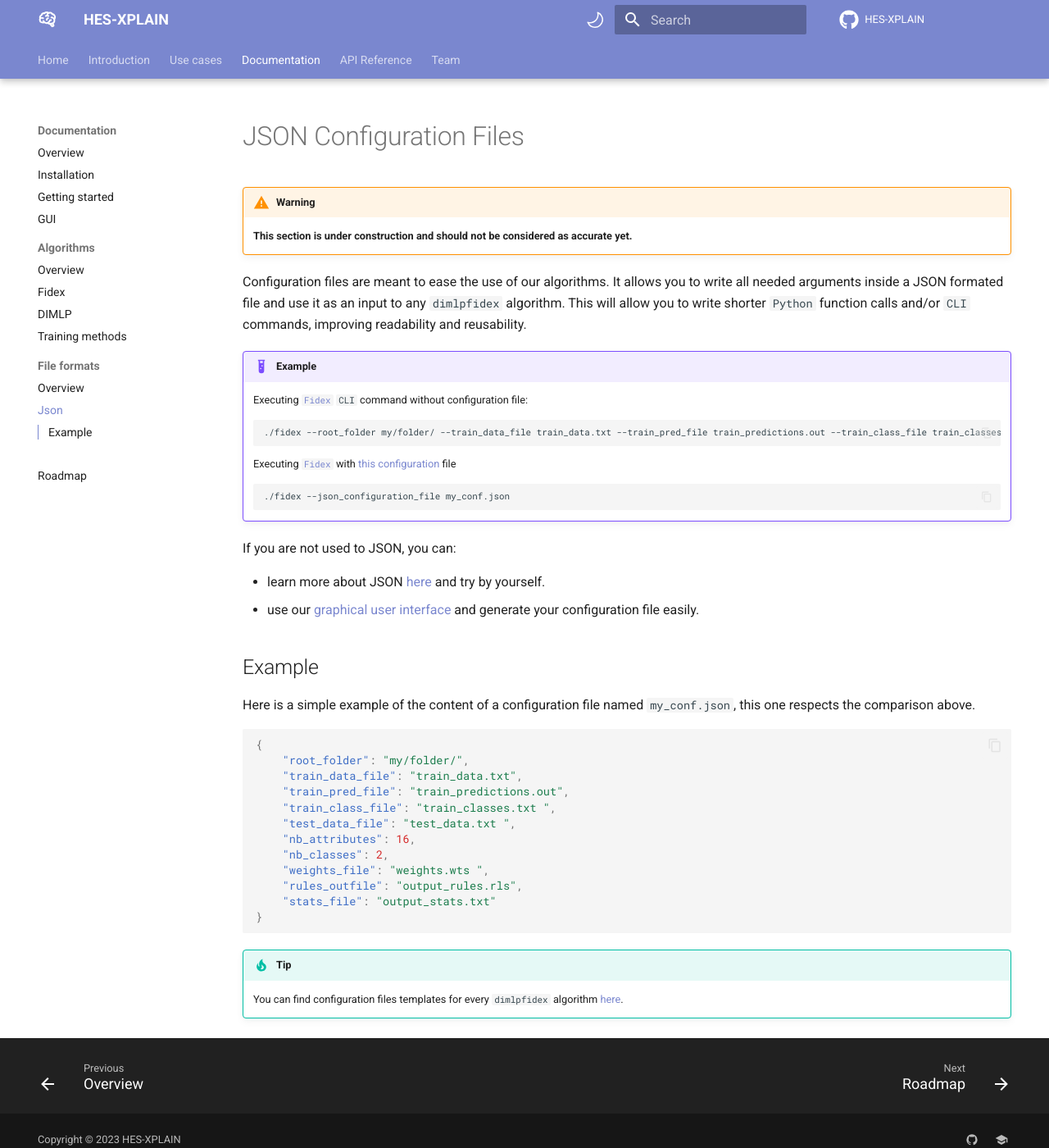
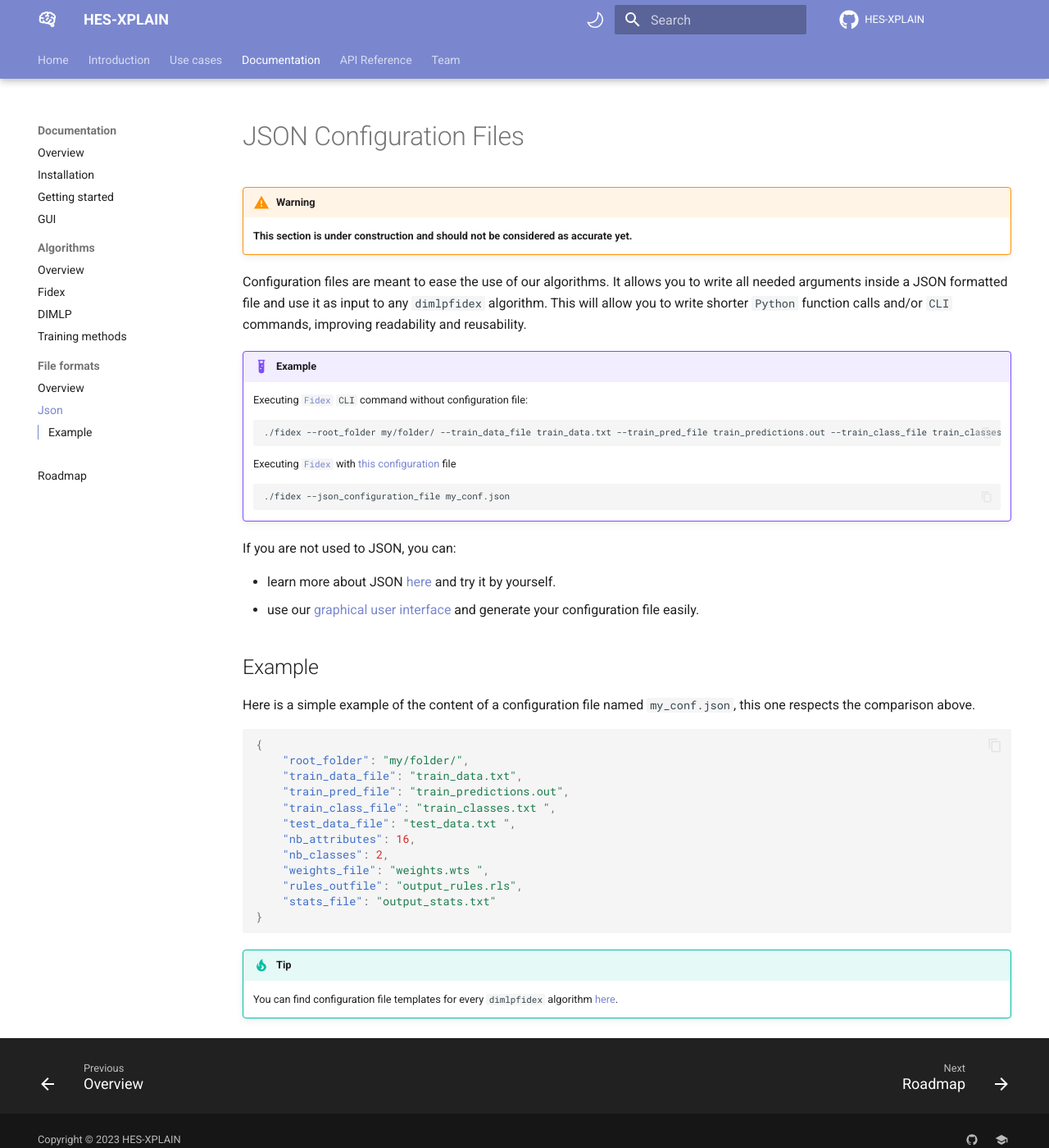
Before and after one commit to HES-XPLAIN/hes-xplain.github.io, an MkDocs documentation site: the page built from docs/documentation/file-formats/json-configuration-files.md, in a window 1280 px wide and 1400 px high. Shown: the whole window at 82% size. Built offline with MkDocs 1.6.1 and Material for MkDocs 9.7.7, drawn with Linux system fonts in a browser that asks for light colours; comment, search, counter and statistics services are not loaded.

Commit message:
Added content & fixed typos

````diff
--- a/docs/documentation/file-formats/json-configuration-files.md
+++ b/docs/documentation/file-formats/json-configuration-files.md
@@ -3,7 +3,7 @@
 !!! warning
     **This section is under construction and should not be considered as accurate yet.**
 
-Configuration files are meant to ease the use of our algorithms. It allows you to write all needed arguments inside a JSON formated file and use it as an input to any `dimlpfidex` algorithm. This will allow you to write shorter `Python` function calls and/or `CLI` commands, improving readability and reusability.
+Configuration files are meant to ease the use of our algorithms. It allows you to write all needed arguments inside a JSON formatted file and use it as input to any `dimlpfidex` algorithm. This will allow you to write shorter `Python` function calls and/or `CLI` commands, improving readability and reusability.
 
 !!!example
     Executing [`Fidex`](../algorithms/fidex/fidex.md) `CLI` command without configuration file:
@@ -18,7 +18,7 @@ Configuration files are meant to ease the use of our algorithms. It allows you t
 
 If you are not used to JSON, you can:
 
--  learn more about JSON [here](https://json.org) and try by yourself.
+-  learn more about JSON [here](https://json.org) and try it by yourself.
 -   use our [graphical user interface](../gui.md) and generate your configuration file easily.
 
 ## Example
@@ -41,4 +41,4 @@ Here is a simple example of the content of a configuration file named `my_conf.j
 ```
 
 !!!Tip
-    You can find configuration files templates for every `dimlpfidex` algorithm [here](https://github.com/HES-XPLAIN/dimlpfidex/tree/main/tests/templates).
+    You can find configuration file templates for every `dimlpfidex` algorithm [here](https://github.com/HES-XPLAIN/dimlpfidex/tree/main/tests/templates).
````
